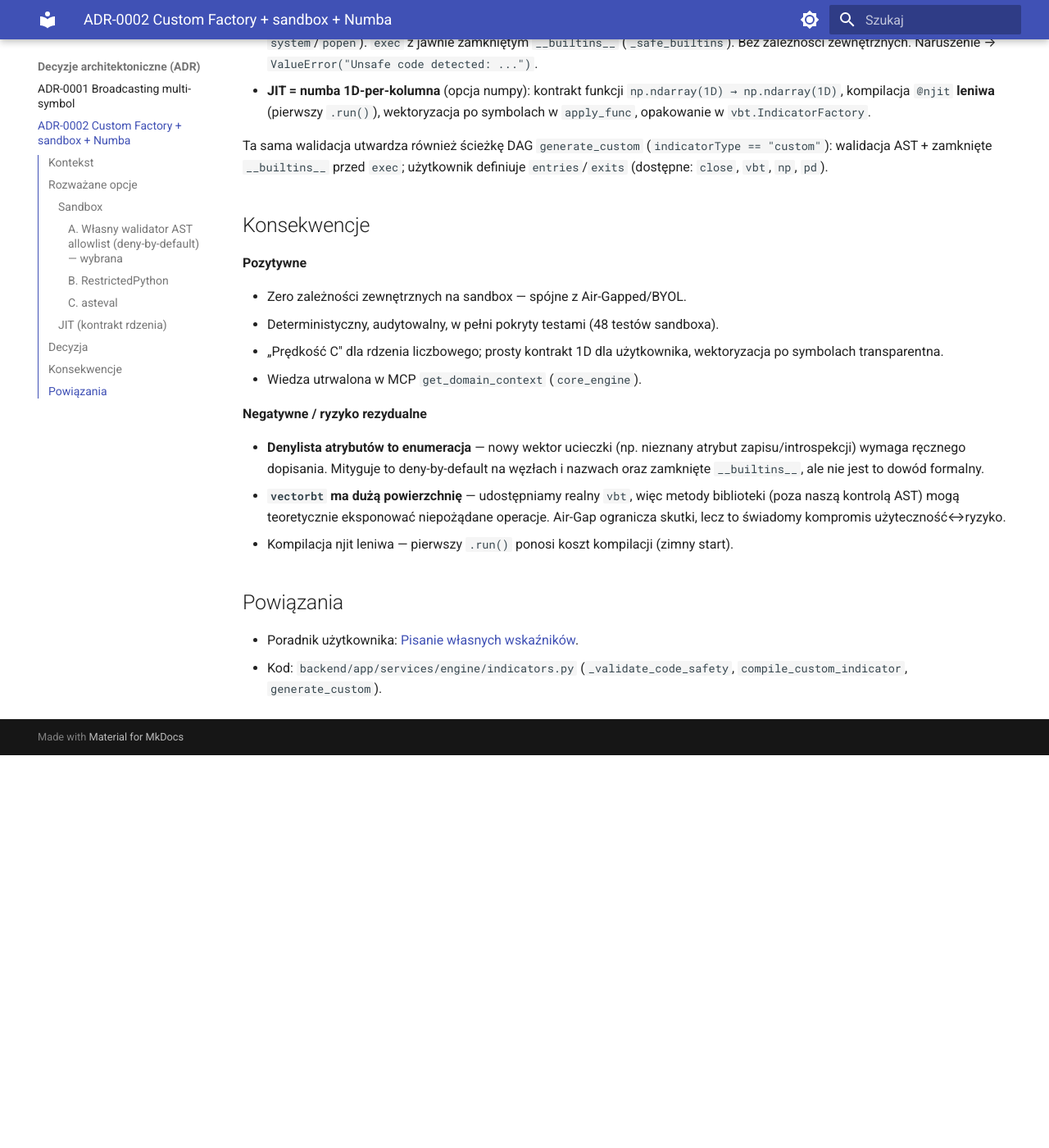
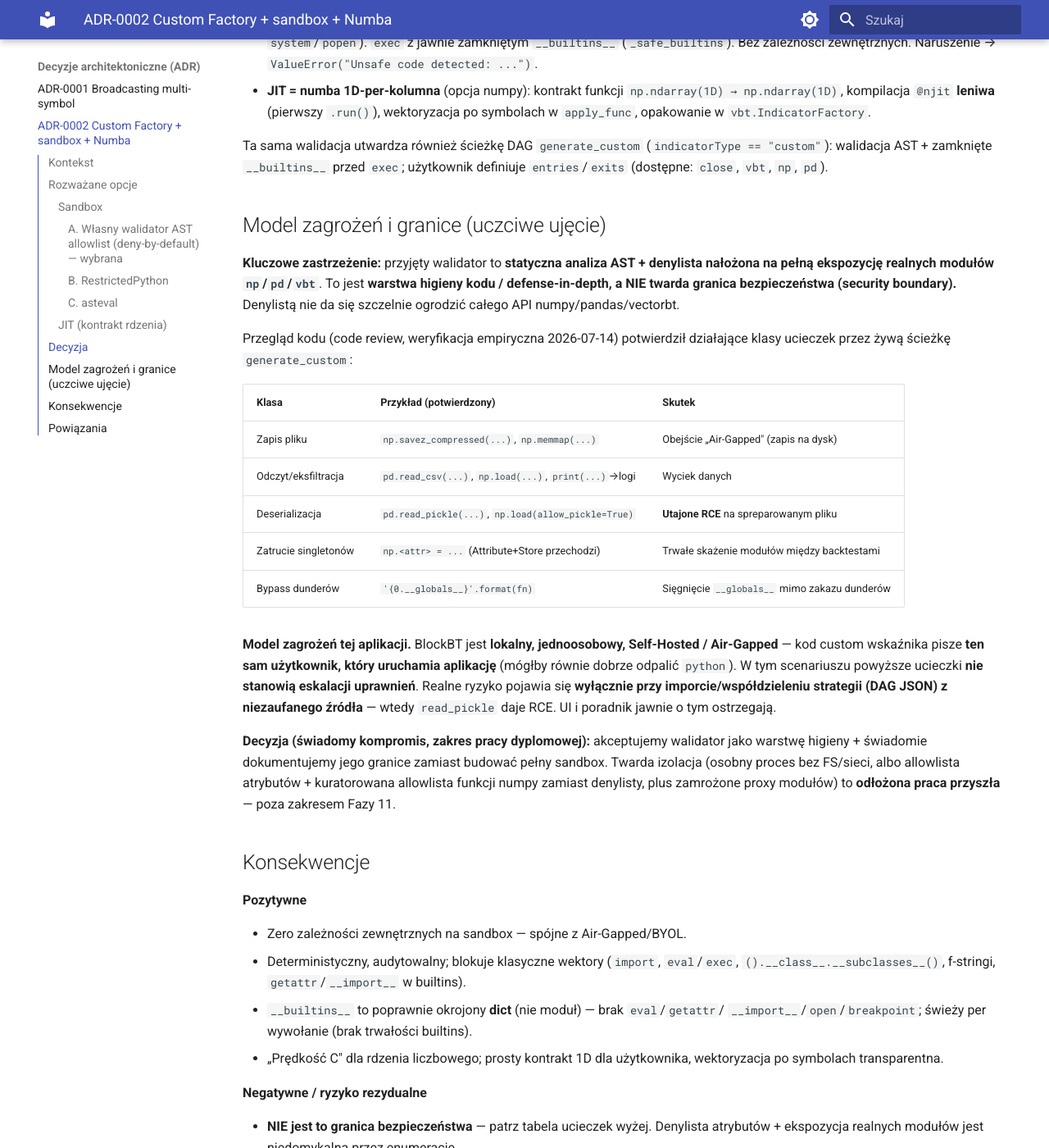
Before and after one commit to zim-jan/BlockBT__, an MkDocs documentation site: the page built from docs/adr/0002-custom-factory-sandbox-numba.md, in a window 1280 px wide and 1400 px high, scrolled down 1755 px. Shown: the whole window at 82% size. Built offline with MkDocs 1.6.1 and Material for MkDocs 9.7.7, drawn with Linux system fonts in a browser that asks for light colours; before the commit the page ends 2676 px from its top, so only the background shows below that; some of the changed text lies outside the part shown.

Commit message:
fix(engine): select first top-level function as custom indicator core
Post-review hardening for Faza 11 (custom factory sandbox).

- compile_custom_indicator: pick the FIRST top-level FunctionDef as the
  indicator core (via AST) instead of the last-defined callable; a trailing
  helper function no longer silently becomes the core. Regression test added.
- Honestly document the sandbox as static AST hygiene, NOT a security
  boundary: ADR-0002 gains a threat-model section listing confirmed escape
  classes (file read/write, read_pickle RCE, module-singleton poisoning,
  str.format dunder bypass) and the local/single-user rationale; user guide
  and node UI copy softened accordingly, warning against untrusted strategies.

```diff
--- a/docs/adr/0002-custom-factory-sandbox-numba.md
+++ b/docs/adr/0002-custom-factory-sandbox-numba.md
@@ -77,25 +77,58 @@ Ta sama walidacja utwardza również ścieżkę DAG `generate_custom`
 (`indicatorType == "custom"`): walidacja AST + zamknięte `__builtins__` przed
 `exec`; użytkownik definiuje `entries`/`exits` (dostępne: `close`, `vbt`, `np`, `pd`).
 
+## Model zagrożeń i granice (uczciwe ujęcie)
+
+**Kluczowe zastrzeżenie:** przyjęty walidator to **statyczna analiza AST + denylista
+nałożona na pełną ekspozycję realnych modułów `np`/`pd`/`vbt`**. To jest **warstwa
+higieny kodu / defense-in-depth, a NIE twarda granica bezpieczeństwa (security
+boundary).** Denylistą nie da się szczelnie ogrodzić całego API numpy/pandas/vectorbt.
+
+Przegląd kodu (code review, weryfikacja empiryczna 2026-07-14) potwierdził działające
+klasy ucieczek przez żywą ścieżkę `generate_custom`:
+
+| Klasa | Przykład (potwierdzony) | Skutek |
+|---|---|---|
+| Zapis pliku | `np.savez_compressed(...)`, `np.memmap(...)` | Obejście „Air-Gapped" (zapis na dysk) |
+| Odczyt/eksfiltracja | `pd.read_csv(...)`, `np.load(...)`, `print(...)`→logi | Wyciek danych |
+| Deserializacja | `pd.read_pickle(...)`, `np.load(allow_pickle=True)` | **Utajone RCE** na spreparowanym pliku |
+| Zatrucie singletonów | `np.<attr> = ...` (Attribute+Store przechodzi) | Trwałe skażenie modułów między backtestami |
+| Bypass dunderów | `'{0.__globals__}'.format(fn)` | Sięgnięcie `__globals__` mimo zakazu dunderów |
+
+**Model zagrożeń tej aplikacji.** BlockBT jest **lokalny, jednoosobowy, Self-Hosted /
+Air-Gapped** — kod custom wskaźnika pisze **ten sam użytkownik, który uruchamia
+aplikację** (mógłby równie dobrze odpalić `python`). W tym scenariuszu powyższe
+ucieczki **nie stanowią eskalacji uprawnień**. Realne ryzyko pojawia się **wyłącznie
+przy imporcie/współdzieleniu strategii (DAG JSON) z niezaufanego źródła** — wtedy
+`read_pickle` daje RCE. UI i poradnik jawnie o tym ostrzegają.
+
+**Decyzja (świadomy kompromis, zakres pracy dyplomowej):** akceptujemy walidator jako
+warstwę higieny + świadomie dokumentujemy jego granice zamiast budować pełny sandbox.
+Twarda izolacja (osobny proces bez FS/sieci, albo allowlista atrybutów + kuratorowana
+allowlista funkcji numpy zamiast denylisty, plus zamrożone proxy modułów) to
+**odłożona praca przyszła** — poza zakresem Fazy 11.
+
 ## Konsekwencje
 
 **Pozytywne**
 
 - Zero zależności zewnętrznych na sandbox — spójne z Air-Gapped/BYOL.
-- Deterministyczny, audytowalny, w pełni pokryty testami (48 testów sandboxa).
+- Deterministyczny, audytowalny; blokuje klasyczne wektory (`import`, `eval`/`exec`,
+  `().__class__.__subclasses__()`, f-stringi, `getattr`/`__import__` w builtins).
+- `__builtins__` to poprawnie okrojony **dict** (nie moduł) — brak `eval`/`getattr`/
+  `__import__`/`open`/`breakpoint`; świeży per wywołanie (brak trwałości builtins).
 - „Prędkość C" dla rdzenia liczbowego; prosty kontrakt 1D dla użytkownika,
   wektoryzacja po symbolach transparentna.
-- Wiedza utrwalona w MCP `get_domain_context` (`core_engine`).
 
 **Negatywne / ryzyko rezydualne**
 
-- **Denylista atrybutów to enumeracja** — nowy wektor ucieczki (np. nieznany
-  atrybut zapisu/introspekcji) wymaga ręcznego dopisania. Mityguje to
-  deny-by-default na węzłach i nazwach oraz zamknięte `__builtins__`, ale nie jest
-  to dowód formalny.
-- **`vectorbt` ma dużą powierzchnię** — udostępniamy realny `vbt`, więc metody
-  biblioteki (poza naszą kontrolą AST) mogą teoretycznie eksponować niepożądane
-  operacje. Air-Gap ogranicza skutki, lecz to świadomy kompromis użyteczność↔ryzyko.
+- **NIE jest to granica bezpieczeństwa** — patrz tabela ucieczek wyżej. Denylista
+  atrybutów + ekspozycja realnych modułów jest niedomykalna przez enumerację.
+- Trwałe skażenie współdzielonych `np`/`pd`/`vbt` możliwe (przypisanie atrybutu) —
+  proces długożyjący dziedziczy skażenie między requestami.
+- Komunikat błędu `generate_custom` przekazuje tekst wyjątku do logów/klienta
+  (drobny info-disclosure) — **świadomie zachowane** dla użyteczności debugowania
+  w aplikacji lokalnej.
 - Kompilacja njit leniwa — pierwszy `.run()` ponosi koszt kompilacji (zimny start).
 
 ## Powiązania
```
Also changed, not shown: docs/frontend/custom_indicators.md (+14 -3 lines), 3 other files.
